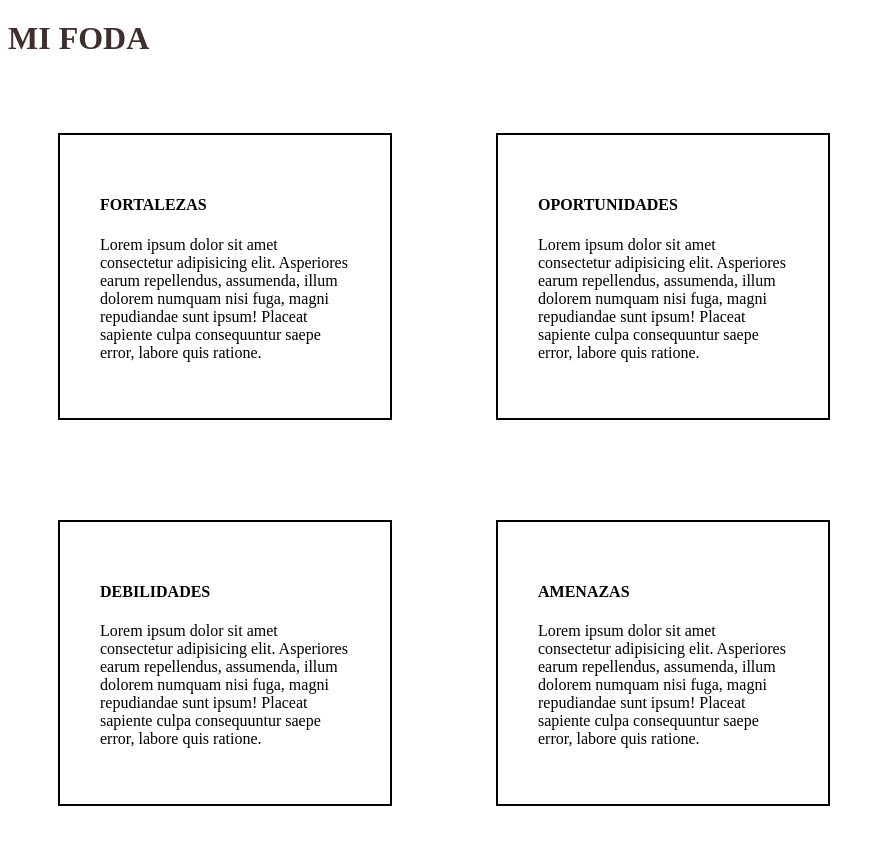
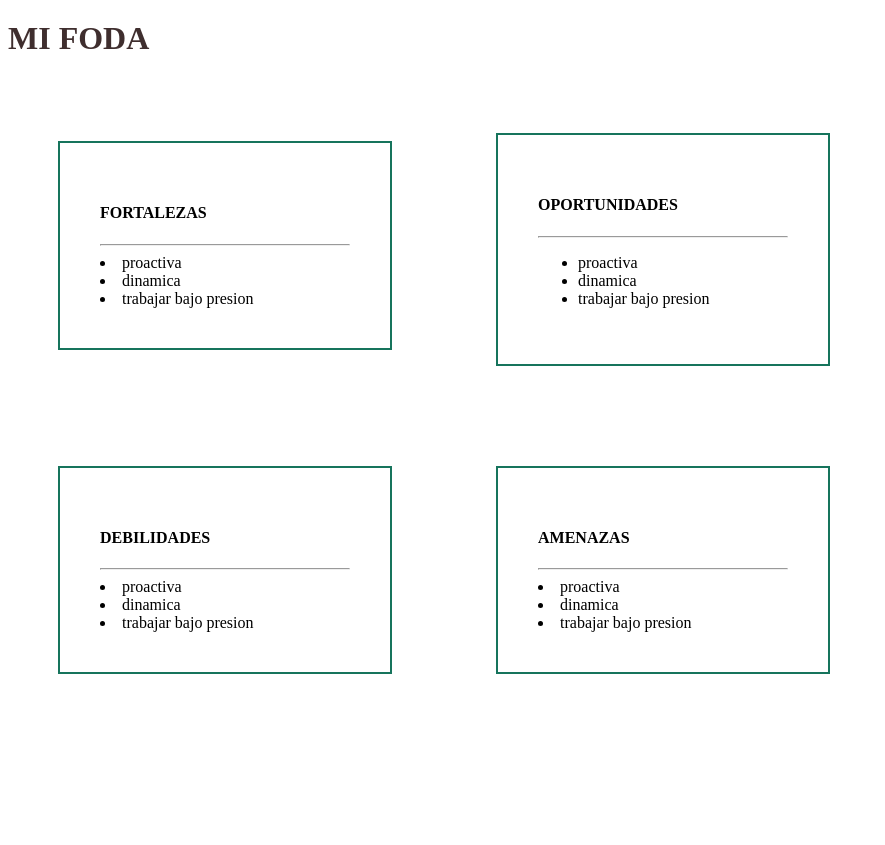
Before and after one commit to 22kellinirias/Mi-Portafolio, a plain HTML site: page index.html in a window 1280 px wide. Shown: the part 820-1665 px from the top of the page, without its empty margins (0-885 px from the left). After the commit the page ends 1552 px from the top, so only its background shows below. Drawn offline with Linux system fonts and the light colour scheme.

Commit message:
gregado una lista en index y c<mbion en css

```diff
--- a/estilos.css
+++ b/estilos.css
@@ -52,7 +52,7 @@ h2{
 .box{
     width: 250px;
     margin: 50px;
-    border: 2px solid black;
+    border: 2px solid rgb(22, 116, 92);
     padding: 40px;
     background-color: white;
     display: inline-block;
@@ -61,3 +61,4 @@ h2{
     display: flex;
     justify-content: flex-end;
 }
+p
--- a/index.html
+++ b/index.html
@@ -34,52 +34,46 @@
         <div id="proximos-caja">
             <article class="box">
                 <h4>FORTALEZAS</h4>
+                <hr>
                 <div id="contenido">
-                    <p>Lorem ipsum dolor sit amet consectetur
-                    adipisicing elit. Asperiores earum repellendus, assumenda, illum
-                    dolorem
-                    numquam nisi fuga, magni repudiandae sunt ipsum!
-                    Placeat sapiente culpa consequuntur saepe error, labore quis
-                    ratione.
-    </p>
+
+                    <li> proactiva</li>
+                    <li>dinamica</li>
+                <li>trabajar bajo presion</li>
+            </ul>
     </article>
 
         <article class="box">
             <div id="contenido">
             <h4>OPORTUNIDADES</h4>
-                <p>Lorem ipsum dolor sit amet consectetur
-                adipisicing elit. Asperiores earum repellendus, assumenda, illum
-                dolorem
-                numquam nisi fuga, magni repudiandae sunt ipsum!
-                Placeat sapiente culpa consequuntur saepe error, labore quis
-                ratione.
-    </p>
+            <hr>
+            <ul>
+                <li> proactiva</li>
+                   <li>dinamica</li>
+               <li>trabajar bajo presion</li>
+           </ul>
             </div>
         </article>
 
         <div id="proximos-caja">
             <article class="box">
                 <h4>DEBILIDADES</h4>
+                <hr>
                 <div id="contenido">
-                    <p>Lorem ipsum dolor sit amet consectetur
-                    adipisicing elit. Asperiores earum repellendus, assumenda, illum
-                    dolorem
-                    numquam nisi fuga, magni repudiandae sunt ipsum!
-                    Placeat sapiente culpa consequuntur saepe error, labore quis
-                    ratione.
-    </p>
+                    <li> proactiva</li>
+                   <li>dinamica</li>
+               <li>trabajar bajo presion</li>
+           </ul>
     </article>
 
     <article class="box">
         <div id="contenido">
         <h4>AMENAZAS</h4>
-            <p>Lorem ipsum dolor sit amet consectetur
-            adipisicing elit. Asperiores earum repellendus, assumenda, illum
-            dolorem
-            numquam nisi fuga, magni repudiandae sunt ipsum!
-            Placeat sapiente culpa consequuntur saepe error, labore quis
-            ratione.
-</p>
+        <hr>
+        <li> proactiva</li>
+        <li>dinamica</li>
+    <li>trabajar bajo presion</li>
+</ul>
         </div>
     </article>
 
```
